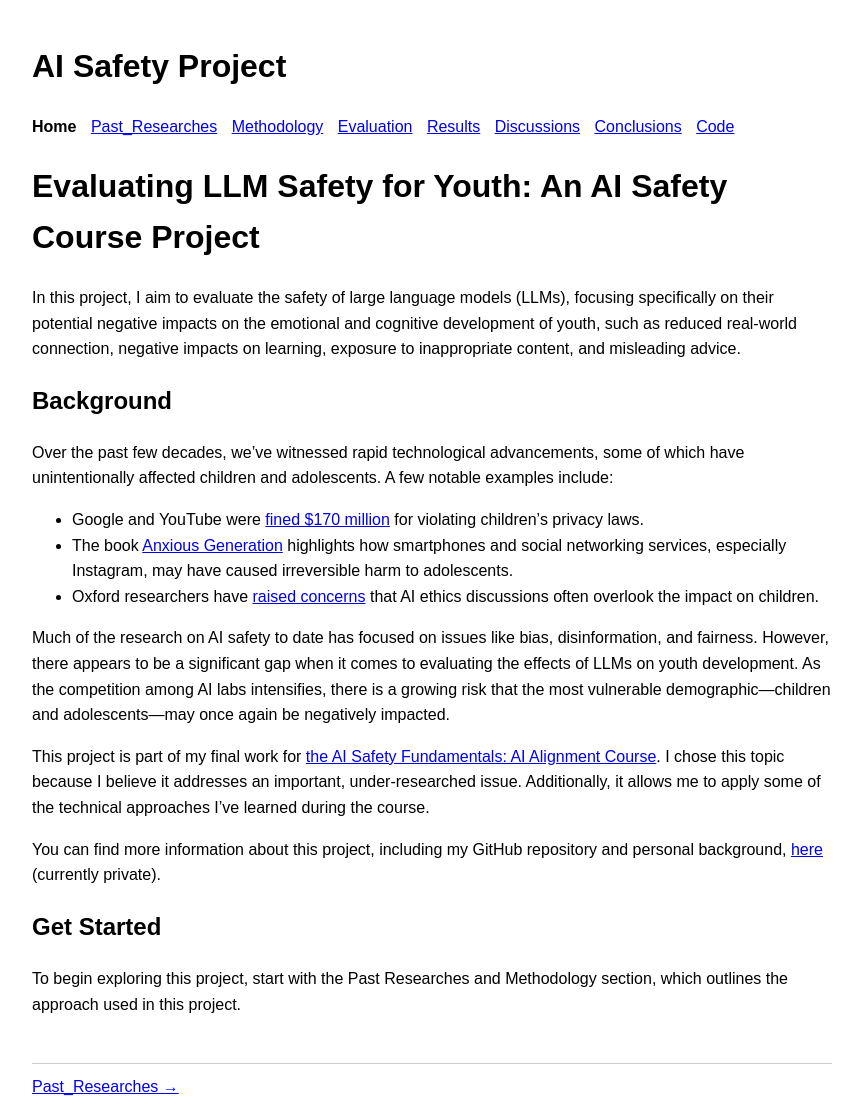
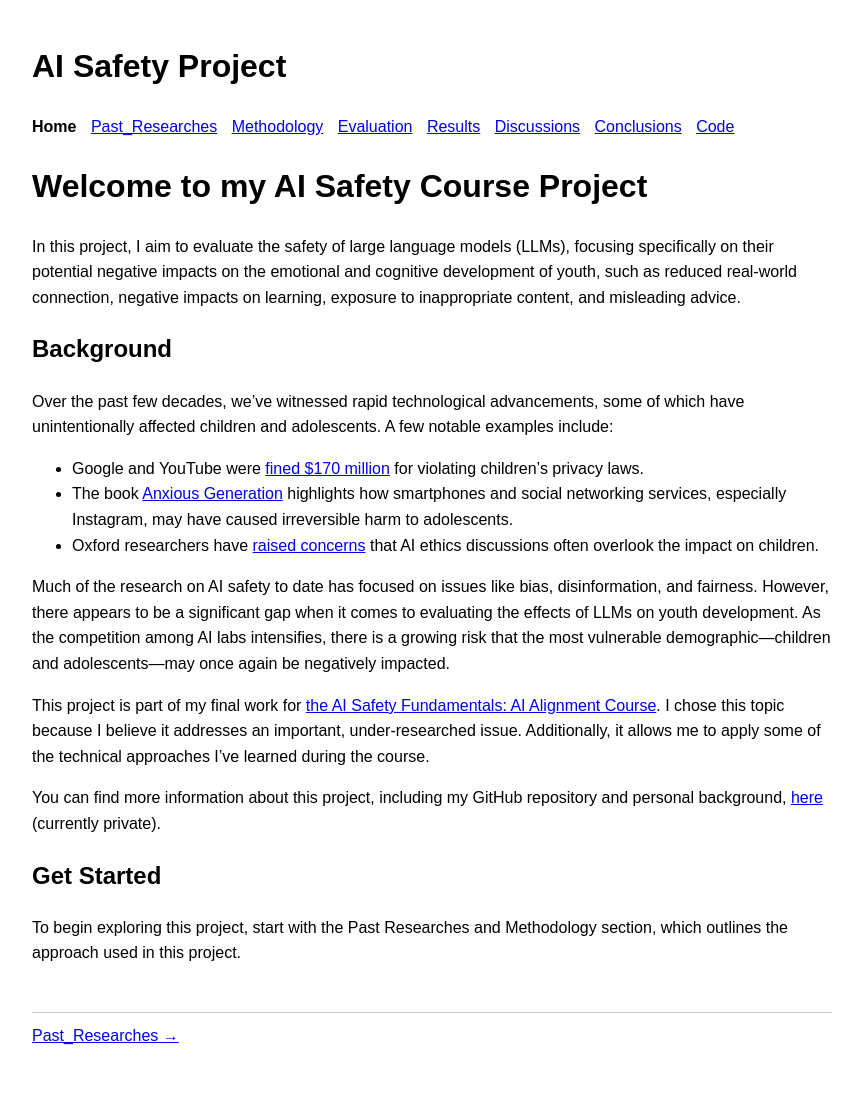
Before and after one commit to nidone/AI-Safety-Project, a Jekyll site: the page built from index.md, in a window 1280 px wide. Shown: the whole page, without its empty margins (208-1069 px from the left). Built offline with Jekyll 4.4.1, drawn with Linux system fonts in a browser that asks for light colours; after the commit the page ends 1068 px from its top, so only the background shows below that.

Commit message:
Update index.md

```diff
--- a/index.md
+++ b/index.md
@@ -3,7 +3,7 @@ layout: default
 title: Home - AI Safety Project
 ---
 
-# Evaluating LLM Safety for Youth: An AI Safety Course Project
+# Welcome to my AI Safety Course Project
 
 In this project, I aim to evaluate the safety of large language models (LLMs), focusing specifically on their potential negative impacts on the emotional and cognitive development of youth, such as reduced real-world connection, negative impacts on learning, exposure to inappropriate content, and misleading advice.
 
```
